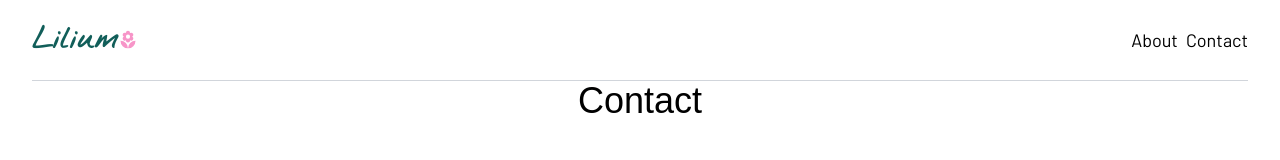
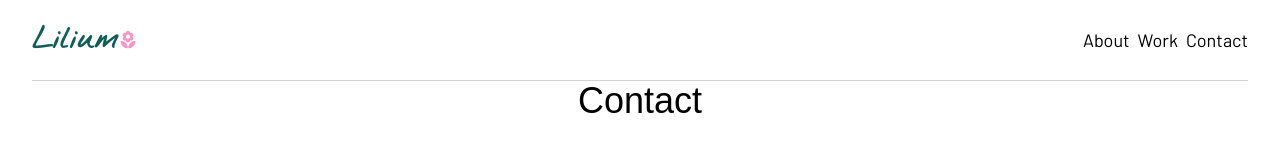
Before and after one commit to jonword/multistep-floral, a Next.js app: page /contact in a window 1280 px wide. Shown: the top 160 px of the page. Built offline with nearby package versions, Linux system fonts and the light colour scheme; a web font is replaced by a local one.

Commit message:
create work page and move the photos there

```diff
--- a/src/components/header.tsx
+++ b/src/components/header.tsx
@@ -40,6 +40,13 @@ const Header = () => {
               <p>About</p>
             </button>
           </Link>
+          <Link href="/work">
+            <button
+              className={`text-lg hover:overline decoration-1 duration-150`}
+            >
+              <p>Work</p>
+            </button>
+          </Link>
           <Link href="/contact">
             <button
               className={`text-lg hover:overline decoration-1 duration-150`}
@@ -71,6 +78,13 @@ const Header = () => {
               <p>About</p>
             </button>
           </Link>
+          <Link href="/work">
+            <button
+              className={`text-lg hover:overline decoration-1 duration-150`}
+            >
+              <p>Work</p>
+            </button>
+          </Link>
           <Link href="/contact">
             <button
               className={`text-lg hover:overline decoration-1 duration-150`}
--- a/src/pages/index.tsx
+++ b/src/pages/index.tsx
@@ -26,12 +26,8 @@ export default function Home({
         <meta name="viewport" content="width=device-width, initial-scale=1" />
         <link rel="icon" href="/favicon.ico" />
       </Head>
-      <main className="h-full w-full p-16">
-        <div className="flex flex-col md:flex-row h-full w-full items-center justify-center gap-8 flex-wrap">
-          {data.map((x) => (
-            <PhotoCard key={x.id} photos={x} />
-          ))}
-        </div>
+      <main className="h-full w-full">
+        <div>HomePage</div>
       </main>
     </>
   );
--- /dev/null
+++ b/src/pages/work/index.tsx
@@ -0,0 +1,43 @@
+import PhotoCard from "@/components/photocard";
+import React from "react";
+import { GetServerSideProps, InferGetServerSidePropsType } from "next";
+import prisma from "@/util/prisma";
+import { Barlow } from "next/font/google";
+import type { Photos } from "@prisma/client";
+
+interface Props {
+  data: Photos[];
+}
+
+const font = Barlow({
+  subsets: ["latin"],
+  weight: "400",
+});
+
+const Work = ({
+  data,
+}: InferGetServerSidePropsType<typeof getServerSideProps> & Props) => {
+  return (
+    <>
+      <main className="h-full w-full p-16">
+        <div className="flex flex-col md:flex-row h-full w-full items-center justify-center gap-8 flex-wrap">
+          {data.map((x) => (
+            <PhotoCard key={x.id} photos={x} />
+          ))}
+        </div>
+      </main>
+    </>
+  );
+};
+
+export default Work;
+
+export const getServerSideProps: GetServerSideProps = async () => {
+  const data = await prisma.photos.findMany();
+
+  return {
+    props: {
+      data,
+    },
+  };
+};
```
